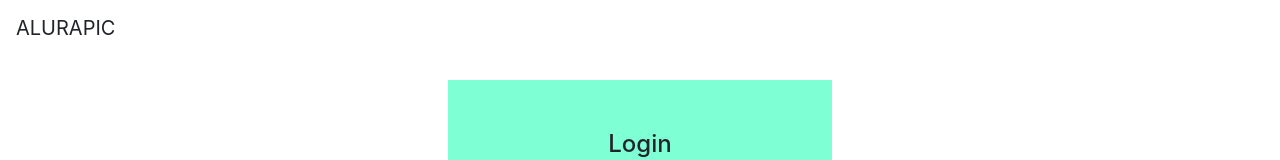
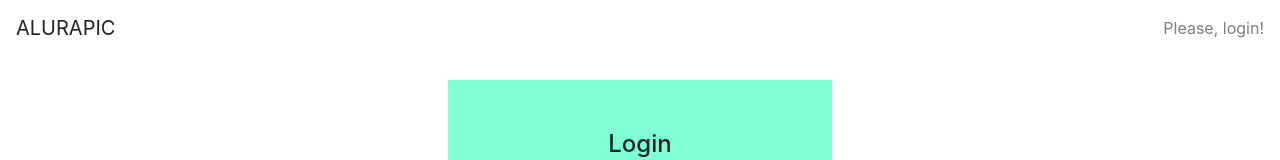
Before and after one commit to rogeriotadeudosreis/alurapic, an Angular app: page / in a window 1280 px wide. Shown: the top 160 px of the page. Built offline with nearby package versions, Linux system fonts and the light colour scheme.

Commit message:
Async Pipe
Usando-o para pegar o valor de Observable direto no template

```diff
--- a/src/app/core/core.module.ts
+++ b/src/app/core/core.module.ts
@@ -1,8 +1,10 @@
+import { CommonModule } from '@angular/common';
 import { NgModule } from '@angular/core';
 import { HeaderComponent } from './header/header.component';
 
 @NgModule({
   declarations: [HeaderComponent],
+  imports:[CommonModule],
   exports: [HeaderComponent],
 })
 export class CoreModule {}
--- a/src/app/core/header/header.component.html
+++ b/src/app/core/header/header.component.html
@@ -1,9 +1,14 @@
 <header class="fixed-top">
-  <div class="navbar navbar-light bg-white">
+  <nav class="navbar navbar-light bg-white">
     <a class="navbar-brand">ALURAPIC</a>
-    <div>
+
+    <div *ngIf="(user$ | async) as user; else login">
       <i class="fa fa-user-circle"></i>
-      <a class="ml-2">{{ user?.name }}</a>
+      <a class="ml-1">{{ user.name }}</a>
     </div>
-  </div>
+
+    <ng-template #login>
+      <span class="navbar-text"> Please, login! </span>
+    </ng-template>
+  </nav>
 </header>
--- a/src/app/core/header/header.component.ts
+++ b/src/app/core/header/header.component.ts
@@ -9,10 +9,8 @@
 })
 export class HeaderComponent {
   user$: Observable<User>;
-  user: User;
 
   constructor(private userService: UserService) {
     this.user$ = userService.getUser();
-    this.user$.subscribe((user) => (this.user = user));
   }
 }
```
